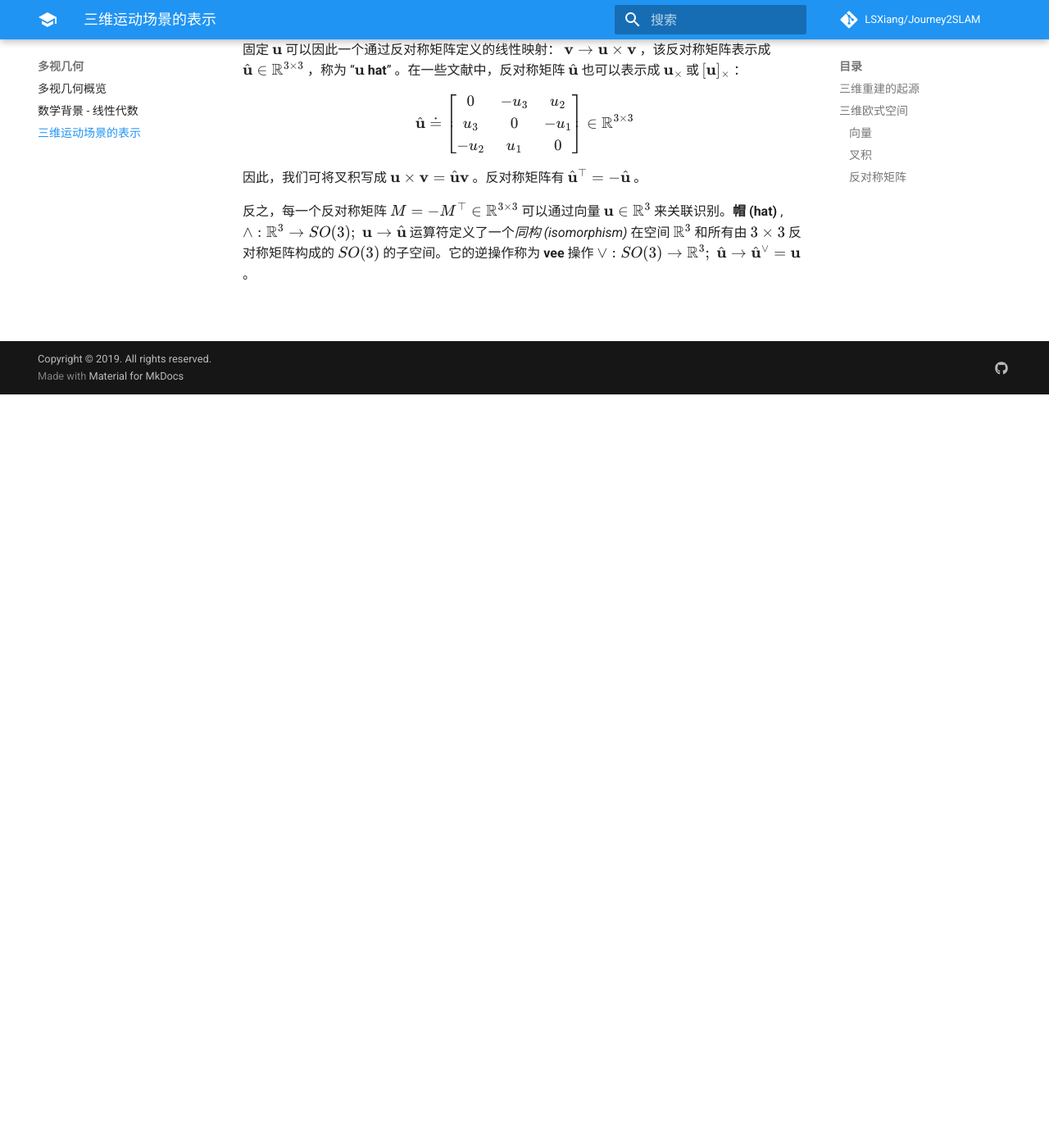
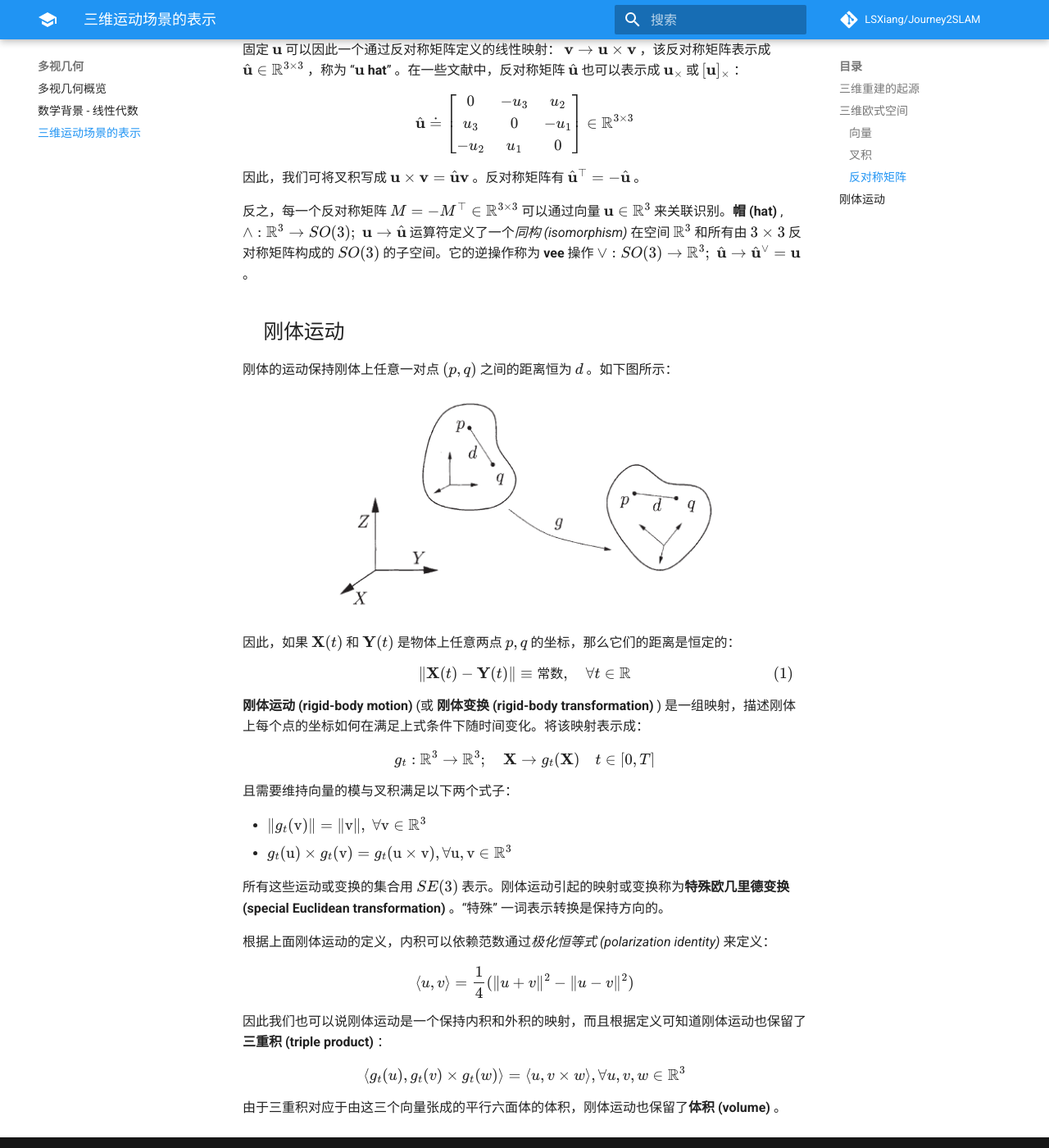
Before and after one commit to LSXiang/Journey2SLAM, an MkDocs documentation site: the page built from docs/multiple_view_geometry/RepreOf3DMoveScene.md, in a window 1280 px wide and 1400 px high, scrolled down 2128 px. Shown: the whole window at 82% size. Built offline with MkDocs 1.6.1 and Material for MkDocs 9.7.7, drawn with Linux system fonts in a browser that asks for light colours; formulas are drawn with MathJax 3; comment, search, counter and statistics services are not loaded; before the commit the page ends 2609 px from its top, so only the background shows below that.

Commit message:
add a knowledge of rigid-body motion

```diff
--- a/docs/multiple_view_geometry/RepreOf3DMoveScene.md
+++ b/docs/multiple_view_geometry/RepreOf3DMoveScene.md
@@ -75,7 +75,49 @@ $$
 
 
 
-##
+## 刚体运动
+
+刚体的运动保持刚体上任意一对点 $(p,q)$ 之间的距离恒为 $d$ 。如下图所示：
+
+![Rigid-Body Motion](image/rigid-body motion.png)
+
+因此，如果 $\mathbf{X}(t)$ 和 $\mathbf{Y}(t)$ 是物体上任意两点 $p,q$ 的坐标，那么它们的距离是恒定的：
+
+$$
+\| \mathbf{X}(t) - \mathbf{Y}(t) \| \equiv 常数, \quad \forall t \in \mathbb{R} \tag{1}
+$$
+
+**刚体运动 (rigid-body motion)** (或 **刚体变换 (rigid-body transformation)** ) 是一组映射，描述刚体上每个点的坐标如何在满足上式条件下随时间变化。将该映射表示成：
+
+$$
+g_t : \mathbb{R}^3 \to \mathbb{R}^3; \quad \mathbf{X} \to g_t({\mathbf{X}}) \quad t \in [0, T]
+$$
+
+且需要维持向量的模与叉积满足以下两个式子：
+
+- $\|g_t (\mathrm{v})\| = \|\mathrm{v}\|, \; \forall \mathrm{v} \in \mathbb{R}^3$
+- $g_t(\mathrm{u}) \times g_t(\mathrm{v}) = g_t(\mathrm{u} \times \mathrm{v}), \forall \mathrm{u}, \mathrm{v} \in \mathbb{R}^3$
+
+所有这些运动或变换的集合用 $SE(3)$ 表示。刚体运动引起的映射或变换称为**特殊欧几里德变换 (special Euclidean transformation)** 。“特殊” 一词表示转换是保持方向的。
+
+根据上面刚体运动的定义，内积可以依赖范数通过*极化恒等式 (polarization identity)* 来定义：
+
+$$
+\langle u,v \rangle = \frac{1}{4} (\|u+v\|^2 - \|u-v\|^2)
+$$
+
+因此我们也可以说刚体运动是一个保持内积和外积的映射，而且根据定义可知道刚体运动也保留了**三重积 (triple product)** ：
+
+$$
+\langle g_t(u), g_t(v)\times g_t(w) \rangle = \langle u,v\times w \rangle, \forall u,v,w \in \mathbb{R}^3
+$$
+
+由于三重积对应于由这三个向量张成的平行六面体的体积，刚体运动也保留了**体积 (volume)** 。
+
+
+
+
+
 
 
 
```
